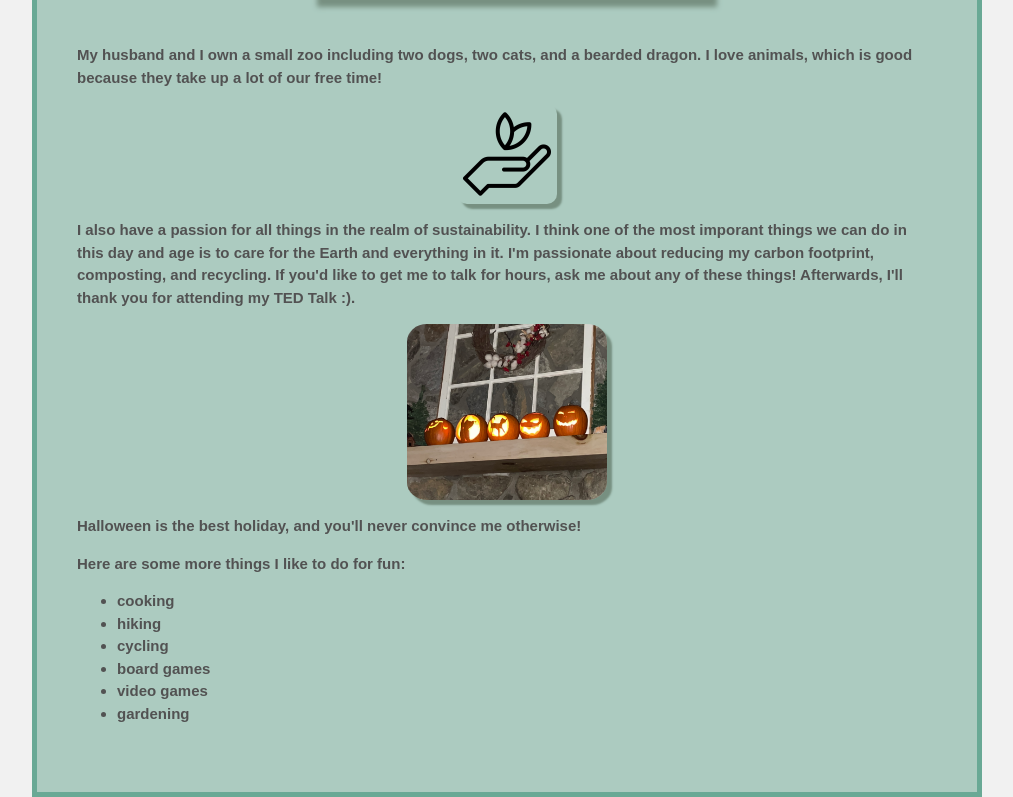
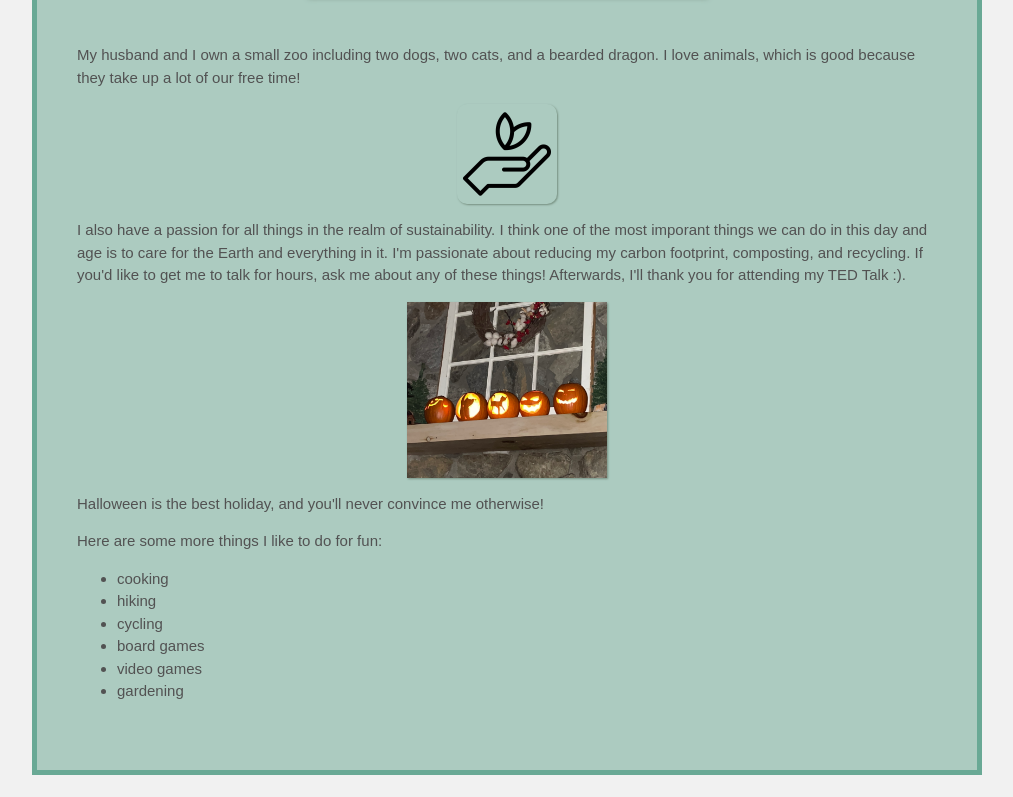
Before and after one commit to v-walker/v-walker-homepage, a plain HTML site: page interests.html in a window 1280 px wide. Shown: the part 600-1397 px from the top of the page, without its empty margins (133-1146 px from the left). After the commit the page ends 1375 px from the top, so only its background shows below. Drawn offline with nearby package versions, Linux system fonts and the light colour scheme; a web font is replaced by a local one.

Commit message:
changed font weights and changed box shadow

```diff
--- a/styles/style.css
+++ b/styles/style.css
@@ -21,12 +21,9 @@ h2 {
     padding: 20px;
 }
 
-p {
+p, li {
     text-align: left;
-}
-
-li {
-    text-align: left
+    font-weight: normal;
 }
 
 body {
@@ -55,8 +52,7 @@ img {
     width: 400px;
     display: block;
     margin: 0 auto;
-    box-shadow: 10px 10px 5px #779081;
-    border-radius: 10%;
+    box-shadow: 1px 1px 5px #779081;
 }
 
 .center {
@@ -87,7 +83,8 @@ img {
 
 .linked-img {
     width: 30px;
-    box-shadow: 5px 5px 2px #779081;
+    box-shadow: 1px 1px 2px #779081;
+    border-radius: 5%
 }
 
 .plain-img {
@@ -96,12 +93,13 @@ img {
 
 .small-img {
     width: 100px;
-    box-shadow: 5px 5px 2px #779081;
+    box-shadow: 1px 1px 2px #779081;
+    border-radius: 10%
 }
 
 .medium-img {
     width: 200px;
-    box-shadow: 5px 5px 2px #779081;
+    box-shadow: 1px 1px 2px #779081;
 }
 .topnav {
     font-size: 12px;
@@ -131,3 +129,7 @@ img {
     background-color: #69a995;
     color: white;
 }
+
+.bold-font {
+    font-weight: bold;
+}
```
Also changed, not shown: about.html (+1 -1 lines), 1 other file.
